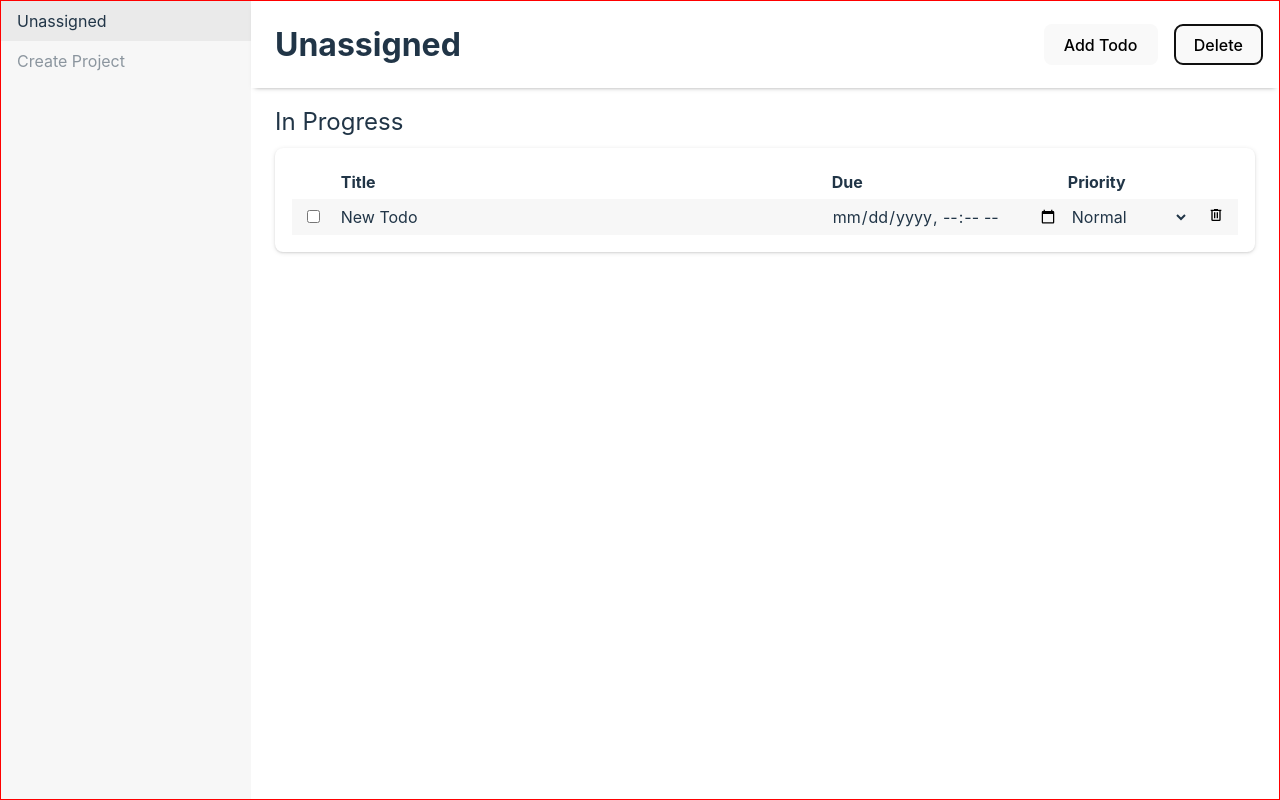
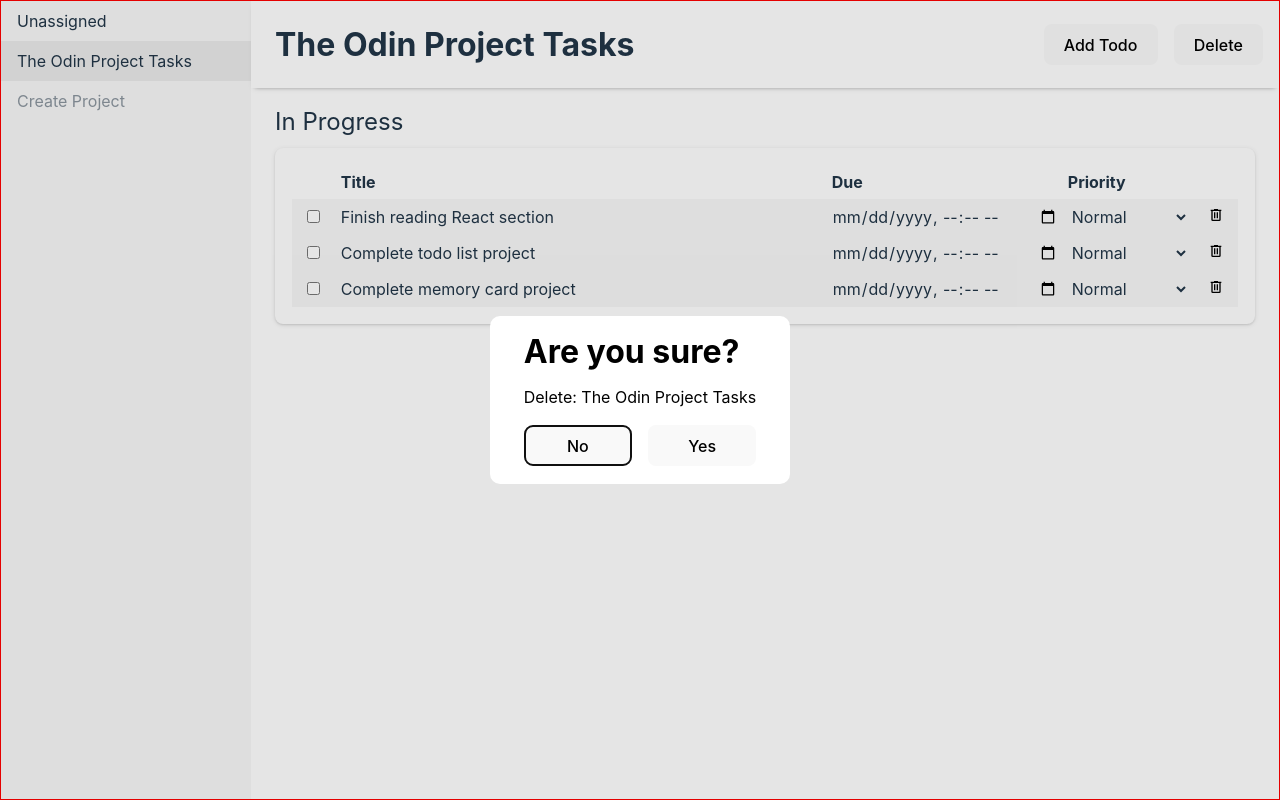
Before and after one commit to pricebenjamin/top-projects, a React (Vite) app in the folder 011-todo-list/: page / in a window 1280 px wide. Both pictures are taken after a click on the button "Delete". Built offline with nearby package versions, Linux system fonts and the light colour scheme; the HTML template or start-up script is replaced by a standard one.

Commit message:
Add confirmation dialog on project deletion

```diff
--- a/011-todo-list/src/App/Components/Header/Header.tsx
+++ b/011-todo-list/src/App/Components/Header/Header.tsx
@@ -1,4 +1,6 @@
+import { useState } from "react";
 import { Project } from "@components/Project";
+import { ConfirmationModal } from "@components/Modal";
 import "./Header.css";
 
 interface HeaderProps {
@@ -14,7 +16,10 @@ export function Header({
   onProjectTitleChange,
   onTodoCreate,
 }: HeaderProps) {
+  const [showDeleteConfirmation, setShowDeleteConfirmation] = useState(false);
+
   return (
+    <>
       <header className="header">
         <h1 className="active-project">
           <input
@@ -27,8 +32,21 @@ export function Header({
         </h1>
         <nav>
           <button onClick={() => onTodoCreate(project.id)}>Add Todo</button>
-        <button onClick={() => onProjectDelete(project.id)}>Delete</button>
+          <button onClick={() => setShowDeleteConfirmation(true)}>
+            Delete
+          </button>
         </nav>
       </header>
+      <ConfirmationModal
+        show={showDeleteConfirmation}
+        heading="Are you sure?"
+        message={`Delete: ${project.title}`}
+        onAccept={() => {
+          onProjectDelete(project.id);
+          setShowDeleteConfirmation(false);
+        }}
+        onReject={() => setShowDeleteConfirmation(false)}
+      />
+    </>
   );
 }
--- /dev/null
+++ b/011-todo-list/src/App/Components/Modal/ConfirmationModal.css
@@ -0,0 +1,24 @@
+.confirmation-modal {
+  border: 2px solid rgba(255, 255, 255, 0.2);
+  border-radius: 10px;
+}
+
+.confirmation-modal .contents {
+  display: flex;
+  flex-direction: column;
+  padding: 0 1rem;
+  gap: 1rem;
+}
+
+.confirmation-modal .heading {
+  font-size: 2rem;
+}
+
+.confirmation-modal .buttons {
+  display: flex;
+  gap: 1rem;
+}
+
+.confirmation-modal .buttons button {
+  flex: 1;
+}
--- /dev/null
+++ b/011-todo-list/src/App/Components/Modal/ConfirmationModal.tsx
@@ -0,0 +1,45 @@
+import { useRef, useEffect } from "react";
+import "./ConfirmationModal.css";
+
+interface ConfirmationModalProps {
+  show: boolean;
+  heading: string;
+  message: string;
+  onAccept: () => void;
+  onReject: () => void;
+}
+
+export function ConfirmationModal({
+  show,
+  heading,
+  message,
+  onAccept,
+  onReject,
+}: ConfirmationModalProps) {
+  const dialogRef = useRef<HTMLDialogElement>(null);
+
+  useEffect(() => {
+    const dialog = dialogRef.current;
+
+    if (!dialog) return;
+
+    if (show) {
+      dialog.showModal();
+    } else {
+      dialog.close();
+    }
+  }, [show]);
+
+  return (
+    <dialog ref={dialogRef} className="confirmation-modal">
+      <div className="contents">
+        <h1 className="heading">{heading}</h1>
+        <p className="message">{message}</p>
+        <form method="dialog" className="buttons">
+          <button onClick={onReject}>No</button>
+          <button onClick={onAccept}>Yes</button>
+        </form>
+      </div>
+    </dialog>
+  );
+}
--- /dev/null
+++ b/011-todo-list/src/App/Components/Modal/index.ts
@@ -0,0 +1,3 @@
+import { ConfirmationModal } from "./ConfirmationModal";
+
+export { ConfirmationModal };
--- a/011-todo-list/src/index.css
+++ b/011-todo-list/src/index.css
@@ -9,7 +9,7 @@
   --background-color: #242424;
 }
 
-* {
+*:not(dialog) {
   box-sizing: border-box;
   margin: 0;
   padding: 0;
```
Lines whose indentation alone changed are shown as unchanged.
